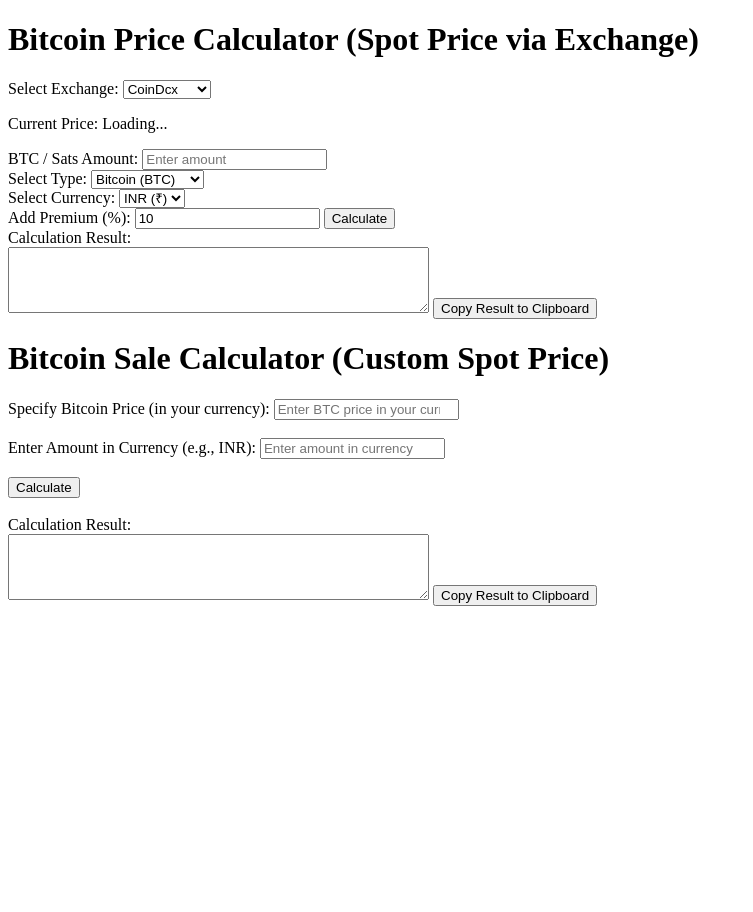
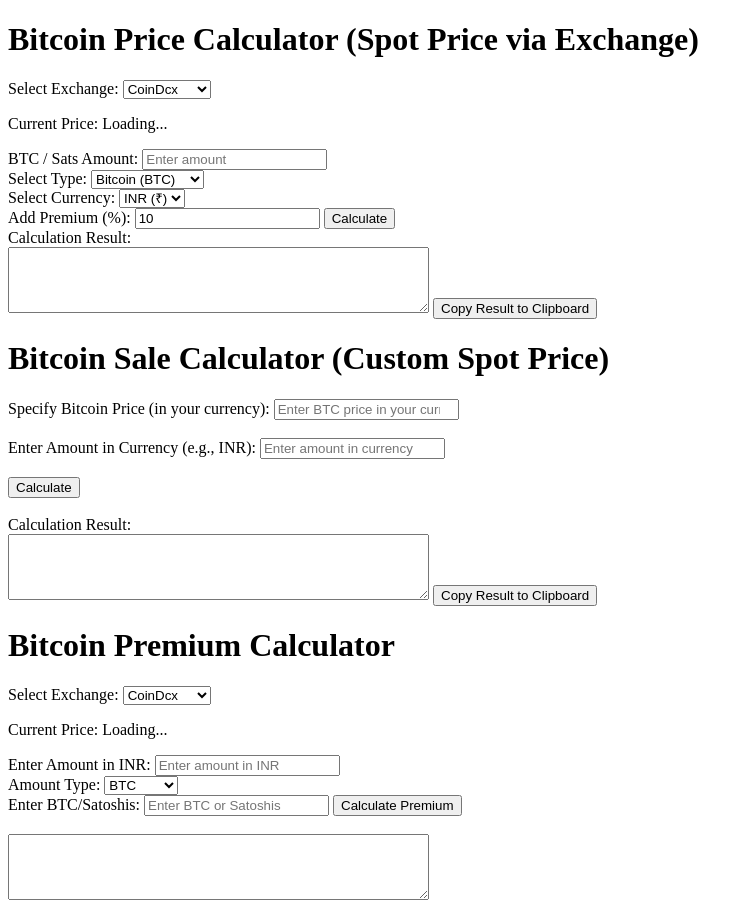
Before and after one commit to rahulbile/bitcoin-p2p, a plain HTML site: page index.html in a window 1280 px wide. Shown: the whole page, without its empty margins (0-753 px from the left). Before the commit the page ends 800 px from the top, so only its background shows below. Drawn offline with Linux system fonts and the light colour scheme; no server answers.

Commit message:
Add support for premium calculator

```diff
--- a/index.html
+++ b/index.html
@@ -77,7 +77,43 @@
     <!-- Copy Button -->
     <button onclick="copyToClipboardCustom()">Copy Result to Clipboard</button>
 
+
+    <h1>Bitcoin Premium Calculator</h1>
+
+    <!-- Select Exchange -->
+    <label for="premium-exchange">Select Exchange:</label>
+    <select id="premium-exchange" onchange="fetchCurrentPrice('premium-current-price', 1, 'premium-exchange')">
+        <option value="coindcx" data-symbol="">CoinDcx</option>
+        <option value="coingecko" data-symbol="">CoinGecko</option>
+        <option value="coinbase" data-symbol="$">Coinbase</option>
+    </select>
+
+    <!-- Current Price in INR -->
+    <p id="premium-current-price">Current Price: Loading...</p>
+
+    <!-- Input Fields for INR and BTC/Satoshis -->
+    <label for="amount-inr">Enter Amount in INR:</label>
+    <input type="number" id="amount-inr" placeholder="Enter amount in INR">
+    <br>
+    <label for="amount-type">Amount Type:</label>
+    <select id="amount-type">
+        <option value="btc">BTC</option>
+        <option value="sats">Satoshis</option>
+    </select>
+    <br>
+    <label for="premium-btc-amount">Enter BTC/Satoshis:</label>
+    <input type="number" id="premium-btc-amount" placeholder="Enter BTC or Satoshis">
+
+    <!-- Button to Calculate -->
+    <button onclick="calculatePremium()">Calculate Premium</button>
+    <br>
+    <br>
+    <!-- Result -->
+    <textarea id="premium-result" readonly rows="4" cols="50"></textarea>
+
     <script>
+        let exchangeRateINR = 0;
+
         // Function to convert BTC to Satoshis (1 BTC = 100,000,000 Satoshis)
         function convertBTCtoSats(btc) {
             return btc * 100000000;  // 1 BTC = 100 million Satoshis
@@ -154,10 +190,10 @@ Selling  ${satoshis.toFixed(0)} Satoshis  (${convertSatsToBTC(satoshis).toFixed(
         }
 
         // Fetch the current price based on the selected exchange
-        async function fetchCurrentPrice() {
-            const exchange = document.getElementById("exchange").value;
-            const currency = document.getElementById("currency").value;
-            const currencySymbol = getCurrencySymbol();
+        async function fetchCurrentPrice(elementId = 'current-price', skipCurrency, exchangeId = 'exchange') {
+            const exchange = document.getElementById(exchangeId).value;
+            const currency = skipCurrency ? 'inr' : document.getElementById("currency").value;
+            const currencySymbol = skipCurrency ? "₹" : getCurrencySymbol();
 
             let price;
 
@@ -169,10 +205,14 @@ Selling  ${satoshis.toFixed(0)} Satoshis  (${convertSatsToBTC(satoshis).toFixed(
                 price = await fetchFromCoinDcx(currency);
             }
 
+            exchangeRateINR = parseFloat(price);
             // Update the current price display with currency symbol
-            document.getElementById("current-price").innerHTML = `
+            // If the element Id is passed, use it.
+
+            document.getElementById(elementId).innerHTML = `
                 Current Price from ${exchange.toUpperCase()}: ${currencySymbol}${parseFloat(price).toFixed(2)} (${currency.toUpperCase()})
             `;
+
             return price;
         }
 
@@ -226,8 +266,45 @@ Selling  ${satoshis.toFixed(0)} Satoshis  (${convertSatsToBTC(satoshis).toFixed(
             }
         }
 
+
+        // Calculate the premium based on user input
+        async function calculatePremium() {
+            const amountINR = parseFloat(document.getElementById("amount-inr").value);
+            const amountType = document.getElementById("amount-type").value;
+            const btcAmount = parseFloat(document.getElementById("premium-btc-amount").value);
+
+            if (!amountINR || !btcAmount || !exchangeRateINR) {
+                alert('Please enter all values and ensure the exchange rate is loaded.');
+                return;
+            }
+
+            let btcValue;
+            if (amountType === 'btc') {
+                btcValue = btcAmount;
+            } else if (amountType === 'sats') {
+                btcValue = btcAmount / 100000000; // Convert Satoshis to BTC
+            }
+
+            // Calculate implied BTC price
+            const impliedBtcPrice = amountINR / btcValue;
+
+            // Calculate the premium
+            const premiumPercentage = ((impliedBtcPrice - exchangeRateINR) / exchangeRateINR) * 100;
+
+            // Display result
+            document.getElementById("premium-result").value = `Implied BTC Price: ₹${impliedBtcPrice.toFixed(2)}
+Current Exchange Rate: ₹${exchangeRateINR.toFixed(2)}
+Premium: ${premiumPercentage.toFixed(2)}%
+            `;
+
+        }
+
         // Call fetchCurrentPrice when the page loads to show the default price (CoinGecko)
-        window.onload = fetchCurrentPrice;
+        window.onload = fetchCurrentPrice();
+        window.onload = fetchCurrentPrice('premium-current-price', 1, 'premium-exchange');
+    </script>
+    <script>
+
     </script>
 </body>
 </html>
```
